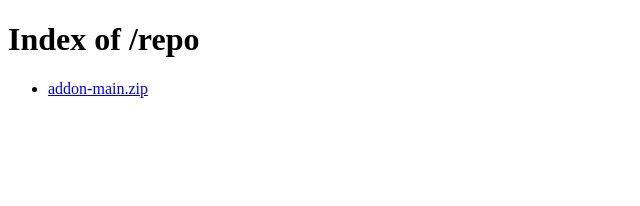
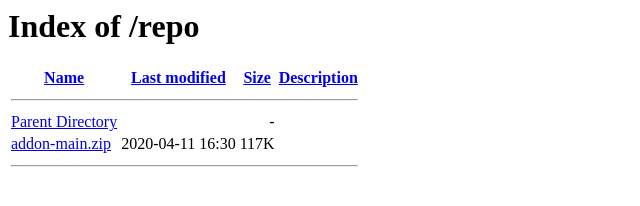
Before and after one commit to Nex-Stream/repo, a plain HTML site: page index.html in a window 1280 px wide. Shown: the whole page, without its empty margins (0-640 px from the left). Drawn offline with Linux system fonts and the light colour scheme.

Commit message:
Update index.html

```diff
--- a/index.html
+++ b/index.html
@@ -1,14 +1,41 @@
-<!DOCTYPE html>
-<html lang="en">
-<head>
-    <meta charset="UTF-8">
-    <meta name="viewport" content="width=device-width, initial-scale=1.0">
-    <title>Index of /repo</title>
-</head>
-<body>
-    <h1>Index of /repo</h1>
-    <ul>
-        <li><a href="addon-main.zip">addon-main.zip</a></li>
-    </ul>
-</body>
-</html>
+<html>
+ <head>
+  <title>Index of /repo</title>
+ </head>
+ <body>
+<h1>Index of /repo</h1>
+  <table>
+   <tr>
+       <th>
+           <a href="?C=N;O=D">Name</a>
+       </th>
+       <th>
+           <a href="?C=M;O=A">Last modified</a>
+       </th>
+       <th>
+           <a href="?C=S;O=A">Size</a></th>
+       <th>
+           <a href="?C=D;O=A">Description</a>
+       </th>
+   </tr>
+   <tr>
+       <th colspan="5"><hr></th></tr>
+    <tr>
+        <td>
+            <a href="/">Parent Directory</a>
+        </td>
+        <td>&nbsp;</td>
+        <td align="right">  - </td><td>&nbsp;</td>
+    </tr>
+  <tr>
+        <td>
+            <a href="addon-main.zip">addon-main.zip</a>
+        </td>
+
+        <td align="right">2020-04-11 16:30  </td>
+        <td align="right"> 117K</td><td>&nbsp;</td>
+   </tr>
+   <tr>
+       <th colspan="5"><hr></th>
+   </tr>
+</table>
```
